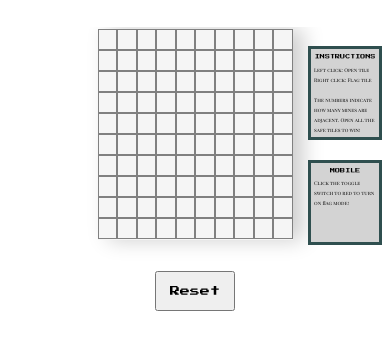
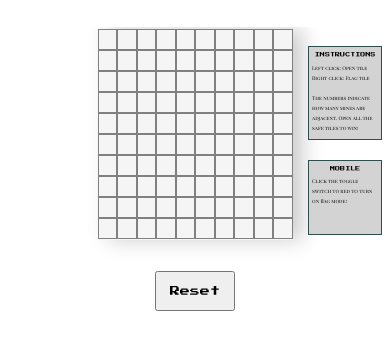
Before and after one commit to kenlkchow/project1, a plain HTML site: page index.html in a window 390 px wide. Shown: the part 325-674 px from the top of the page. Drawn offline with Linux system fonts and the light colour scheme.

Commit message:
tweaked CSS for mobile

```diff
--- a/styles/main.css
+++ b/styles/main.css
@@ -206,6 +206,10 @@ input:checked + .slider:before {
   }
   #mobile{
     display: inline-block;
-    height: 85px;
+    height: 75px;
+  }
+
+  .board{
+    border: 1px solid darkslategrey;
   }
 }
```
Also changed, not shown: scripts/app.js (line endings or trailing spaces).
